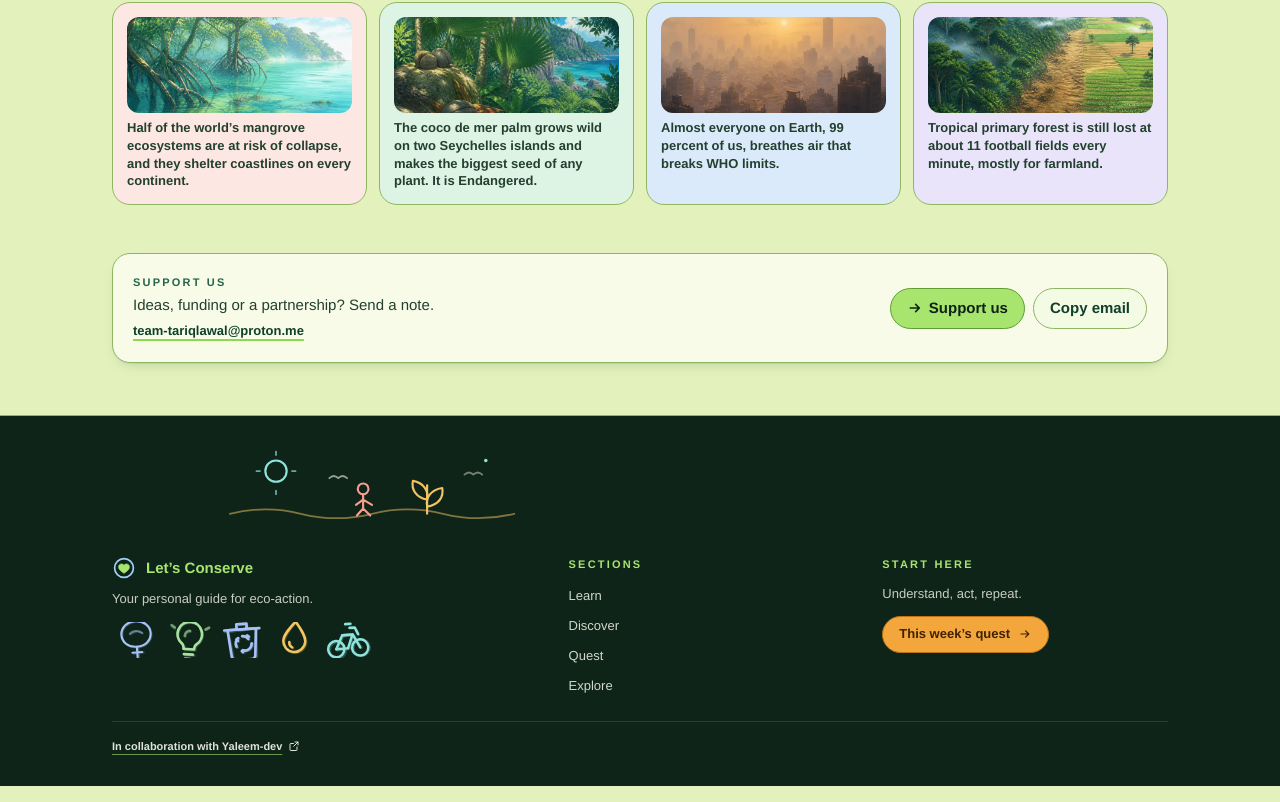
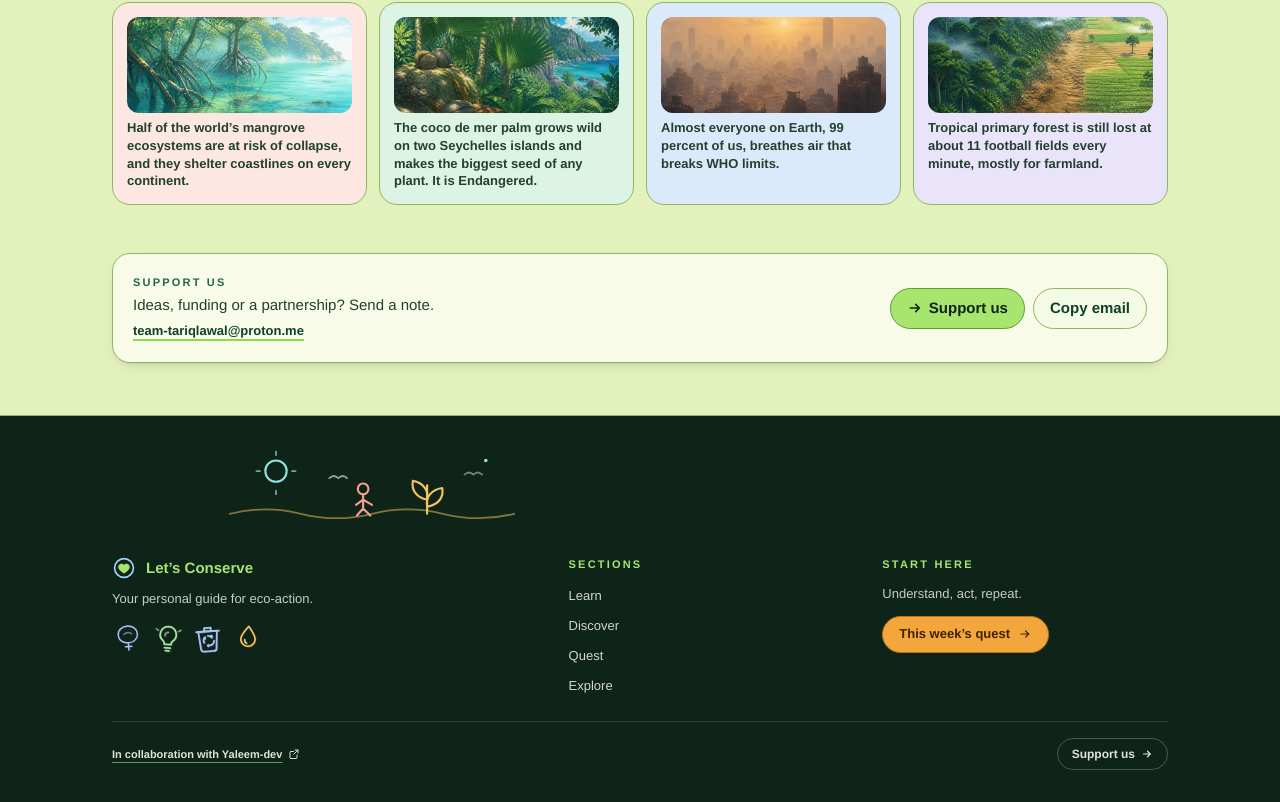
Before and after one commit to Yaleem-dev/lets-conserve-v1, a React (Vite) app in the folder lets-conserve/: page / in a window 1280 px wide. Shown: the part 1673-2475 px from the top of the page. Built offline with nearby package versions, Linux system fonts and the light colour scheme.

Commit message:
Fix footer icon strip glitch (flex square icon boxes instead of collapsing grid), add minimal Support us link in footer, leave Home support card unchanged

```diff
--- a/lets-conserve/src/App.jsx
+++ b/lets-conserve/src/App.jsx
@@ -194,11 +194,11 @@ export default function App() {
               <p className="mt-2 max-w-xs text-[0.8125rem] leading-relaxed text-paper/80">
                 {APP_DESCRIPTION}.
               </p>
-              <div className="mt-3 w-full max-w-[260px] overflow-hidden">
+              <div className="mt-3 w-full max-w-[240px]">
                 <Strip
                   tone="dark"
-                  className="h-9 w-full"
-                  names={['tree', 'bulb', 'bin', 'droplet', 'bike']}
+                  className="h-8 w-full"
+                  names={['tree', 'bulb', 'bin', 'droplet']}
                 />
               </div>
             </div>
@@ -228,7 +228,7 @@ export default function App() {
             </div>
           </div>
 
-          <div className="mt-6 flex flex-wrap items-center justify-between gap-2 border-t border-paper/12 pt-4">
+          <div className="mt-6 flex flex-wrap items-center justify-between gap-3 border-t border-paper/12 pt-4">
             <a
               href="https://yaleem-dev.vercel.app/"
               target="_blank"
@@ -238,6 +238,13 @@ export default function App() {
               In collaboration with Yaleem-dev
               <Icon name="external" className="h-3 w-3" />
             </a>
+            <a
+              href="mailto:team-tariqlawal@proton.me"
+              className="inline-flex shrink-0 items-center gap-1.5 rounded-full border-[1.5px] border-paper/25 px-3.5 py-1.5 text-[0.75rem] font-bold text-paper/90 transition-colors hover:border-leaf hover:bg-leaf hover:text-ink"
+            >
+              Support us
+              <Icon name="arrow" className="h-3 w-3" strokeWidth={2.4} />
+            </a>
           </div>
         </div>
       </footer>
--- a/lets-conserve/src/components/StickmanArt.jsx
+++ b/lets-conserve/src/components/StickmanArt.jsx
@@ -411,14 +411,11 @@ export function Scene({ name = 'nature', tone = 'light', className = 'h-full w-f
 }
 
 /* a wide doodle strip for hero and footer bands */
-export function Strip({ className = 'h-20 w-full', names = ['tree', 'bulb', 'bin', 'droplet', 'bike', 'leaf', 'sun', 'globe'], tone = 'light' }) {
+export function Strip({ className = 'h-9 w-full', names = ['tree', 'bulb', 'bin', 'droplet', 'bike', 'leaf', 'sun', 'globe'], tone = 'light' }) {
   return (
-    <div
-      className={`grid w-full items-center gap-1 overflow-hidden ${className}`}
-      style={{ gridTemplateColumns: `repeat(${names.length}, minmax(0, 1fr))`, gridAutoRows: '100%' }}
-    >
+    <div className={`flex w-full items-center gap-2 overflow-hidden ${className}`}>
       {names.map((n, i) => (
-        <div key={`${n}-${i}`} className="flex min-w-0 items-center justify-center">
+        <div key={`${n}-${i}`} className="flex h-full shrink-0 items-center justify-center" style={{ aspectRatio: '1 / 1' }}>
           <Doodle
             name={n}
             tone={tone}
```
